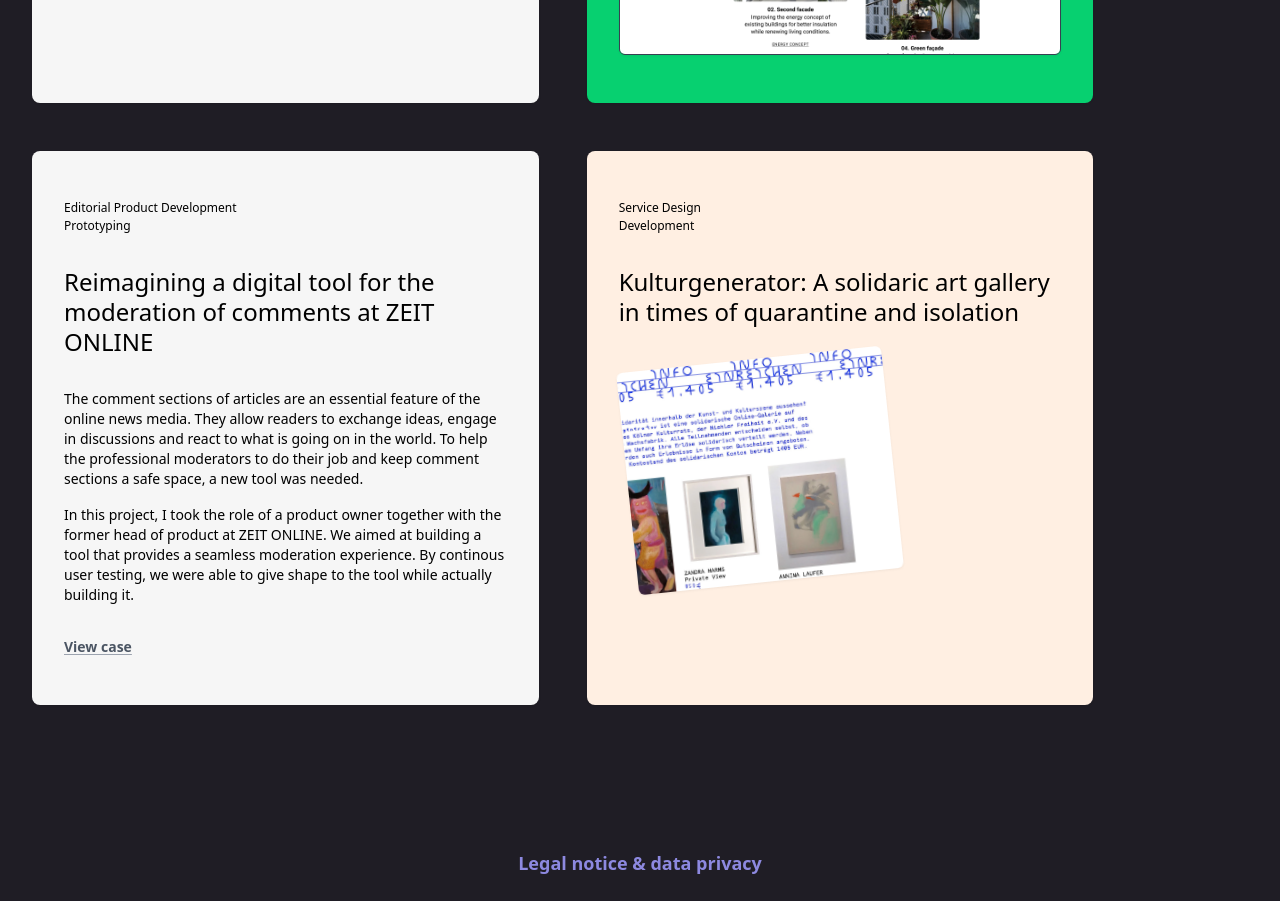
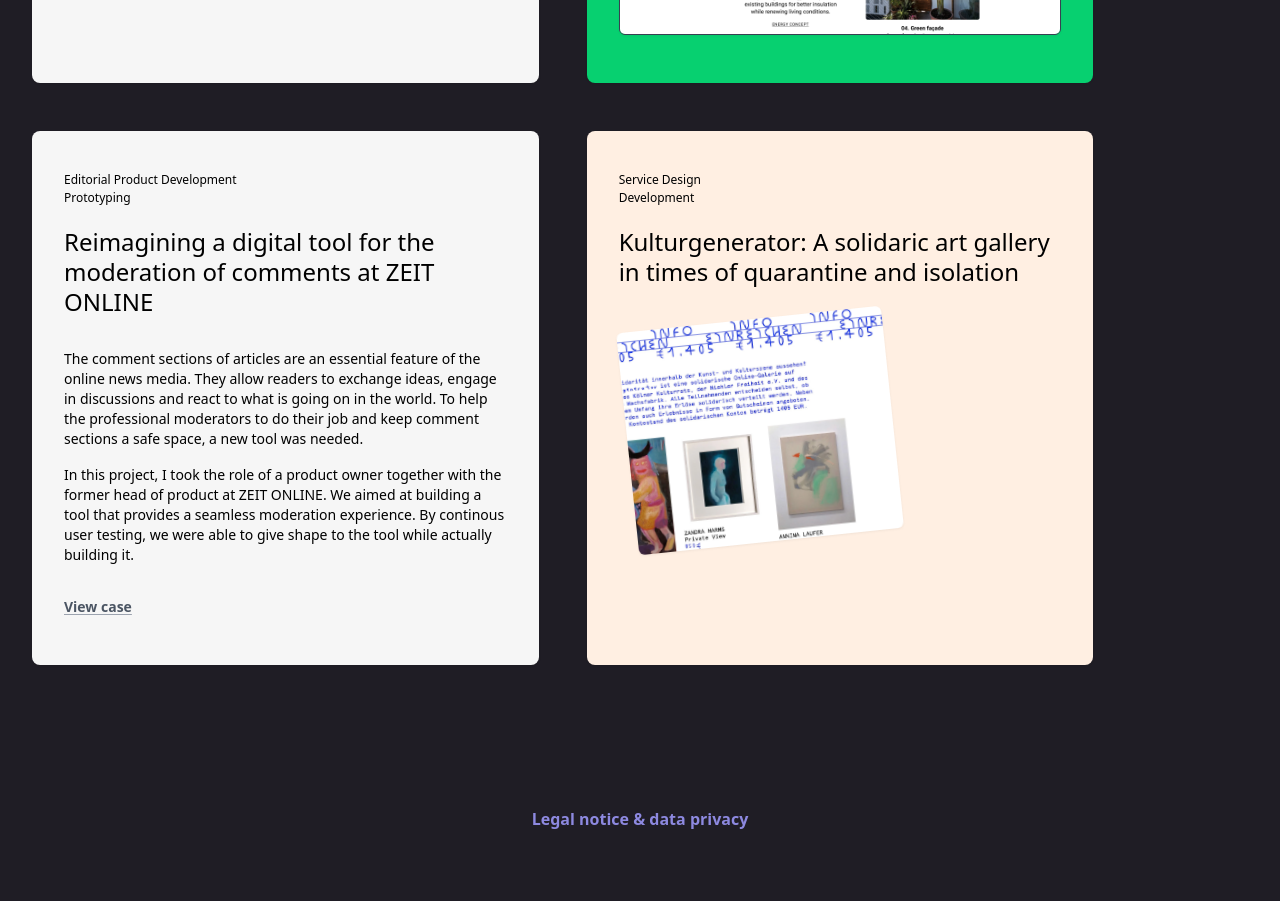
Before and after one commit to milanbargiel/portfolio, a Next.js app: page / in a window 1280 px wide. Shown: the part 1220-2121 px from the top of the page. After the commit the page ends 2073 px from the top, so only its background shows below. Built offline with nearby package versions, Linux system fonts and the light colour scheme.

Commit message:
Finetune desktop layout

```diff
--- a/components/layout.js
+++ b/components/layout.js
@@ -2,7 +2,7 @@ import Head from 'next/head'
 
 export default function Layout({ children }) {
   return (
-    <div className="bg-[#1f1d25] text-white">
+    <div>
       <Head>
         <title>Milan Bargiel – building digital things</title>
         <meta
--- a/components/project.js
+++ b/components/project.js
@@ -11,12 +11,14 @@ export default function Project(props) {
 
   return (
     <article
-      className={`drop-shadow-sm px-4 pt-12 pb-4 mb-8 rounded-lg md:px-8 md:mr-12 md:mb-12 md:w-5/12 2xl:w-[26rem] ${
+      className={`drop-shadow-sm px-4 pt-12 pb-4 mb-8 rounded-lg md:pt-24 md:px-8 md:mr-12 md:mb-12 lg:w-5/12 2xl:w-[26rem] md:relative ${
         props.className ? props.className : ''
       }`}
       style={{ backgroundColor }}
     >
-      <ul className="text-xs mb-8 leading-normal">{roleItems}</ul>
+      <ul className="text-xs mb-8 md:leading-normal md:absolute md:top-10">
+        {roleItems}
+      </ul>
       <h3 className="mb-8 text-2xl leading-tight">{props.title}</h3>
       {props.image && (
         <Image
--- a/pages/index.js
+++ b/pages/index.js
@@ -20,7 +20,7 @@ Home.getLayout = function getLayout(page) {
       <div className="text-center leading-tight mb-6">
         <Link
           href="/legal-notice"
-          className="font-semibold text-purple-700 hover:text-purple-500 md:text-lg"
+          className="font-semibold text-purple-700 hover:text-purple-500"
         >
           Legal notice &<br className="md:hidden" /> data privacy
         </Link>
--- a/pages/legal-notice.js
+++ b/pages/legal-notice.js
@@ -60,7 +60,7 @@ LegalNotice.getLayout = function getLayout(page) {
       <div className="text-center leading-tight mb-6">
         <Link
           href="/"
-          className="font-semibold text-purple-700 hover:text-purple-500 md:text-lg"
+          className="font-semibold text-purple-700 hover:text-purple-500"
         >
           Return to <br className="md:hidden" />
           homepage
--- a/styles/globals.css
+++ b/styles/globals.css
@@ -1,3 +1,8 @@
 @tailwind base;
 @tailwind components;
 @tailwind utilities;
+
+/* The background color has to be defined on the body so that Scroll-bounce page background colour is correct */
+body {
+  @apply bg-[#1f1d25] text-white;
+}
```
